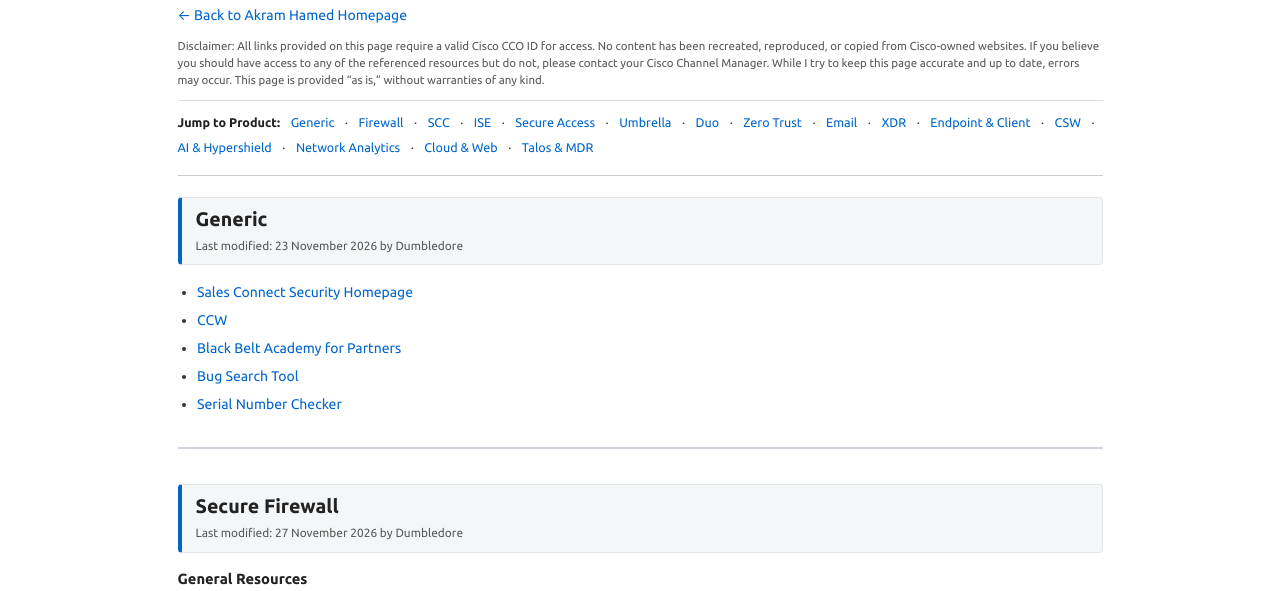
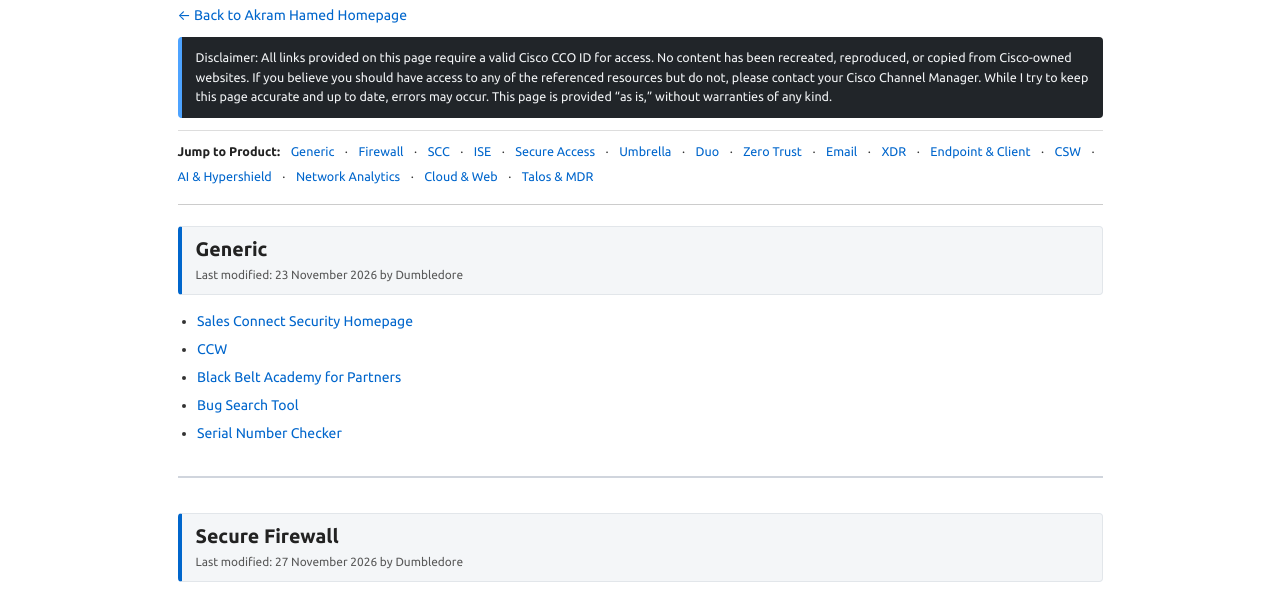
Before and after one commit to skipper42/skipper42.github.io, a plain HTML site: page partners.html in a window 1280 px wide. Shown: the part 173-764 px from the top of the page. Drawn offline with Linux system fonts and the light colour scheme.

Commit message:
style: highlight partners.html disclaimer with dark background and high-contrast light text

```diff
--- a/assets/site.css
+++ b/assets/site.css
@@ -315,9 +315,13 @@ main > section:last-of-type {
 }
 
 .disclaimer {
-  font-size: 0.82rem;
-  color: var(--muted);
-  line-height: 1.5;
+  background-color: var(--nav-bg);
+  color: #f1f3f5;
+  border-left: 4px solid #4da3ff;
+  border-radius: 4px;
+  padding: 0.8rem 1rem;
+  font-size: 0.9rem;
+  line-height: 1.55;
 }
 
 .product-jump {
```
